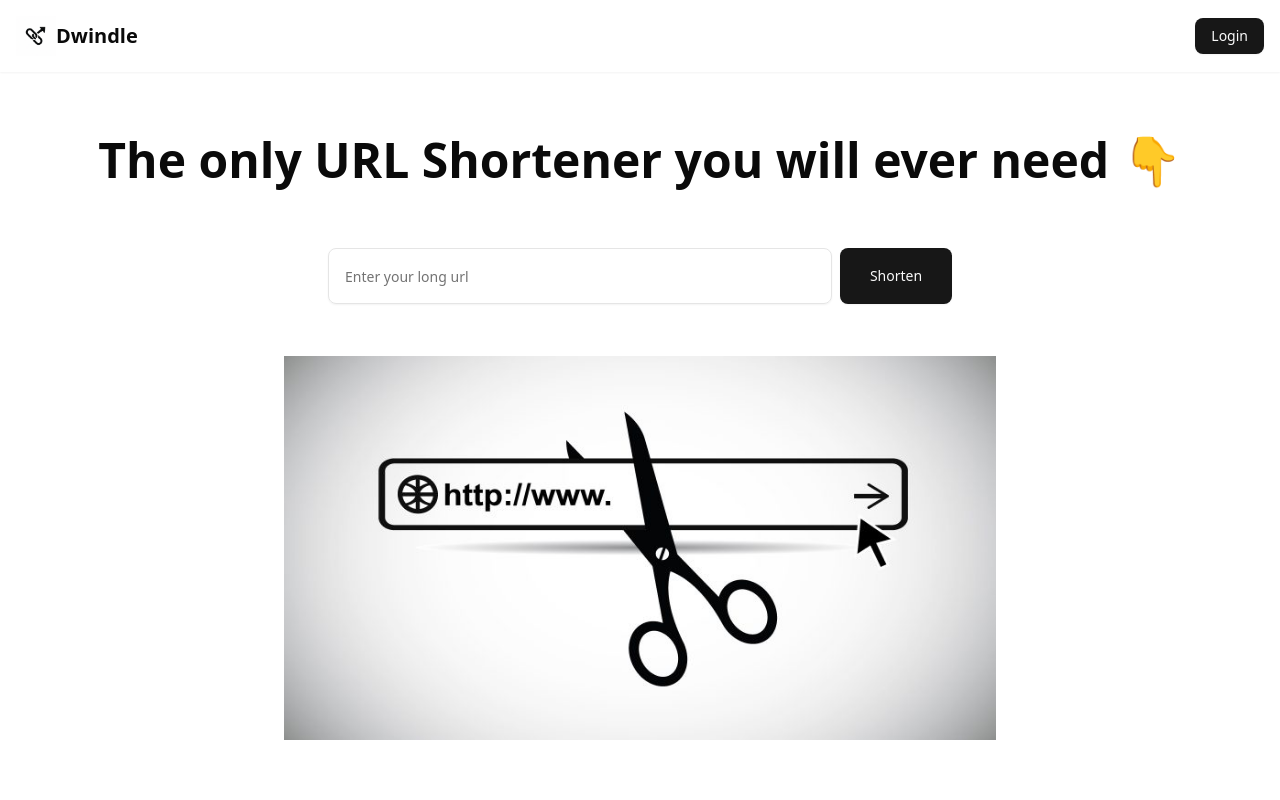
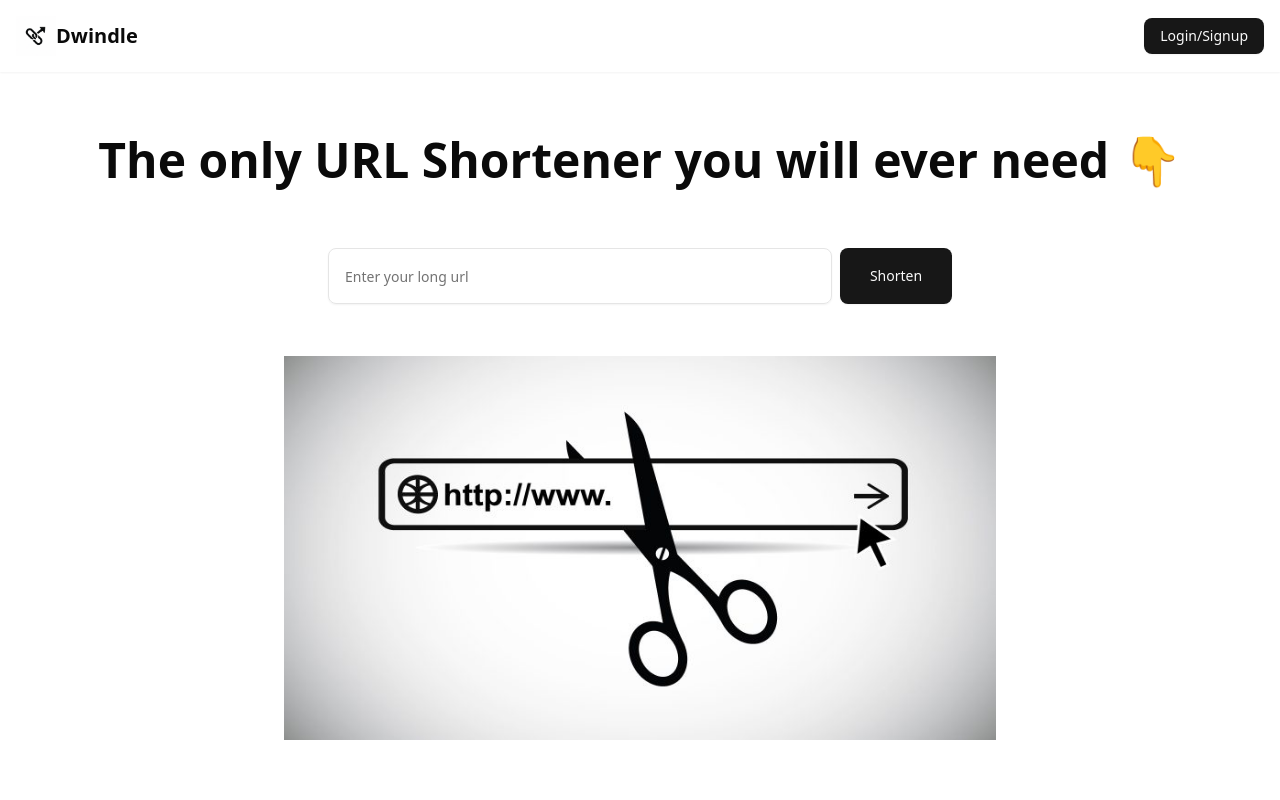
Before and after one commit to Sabarish-developer/url-shortener, a React (Vite) app: page / in a window 1280 px wide. Shown: the top 800 px of the page. Built offline with nearby package versions, Linux system fonts and the light colour scheme; no server answers.

Commit message:
fix login button

```diff
--- a/src/components/header.jsx
+++ b/src/components/header.jsx
@@ -34,7 +34,7 @@ export const Header = () => {
                 {   !user
                     ?
                         <Button onClick={()=>(navigate("/auth"))} className='cursor-pointer'>
-                            Login
+                            Login/Signup
                         </Button>
                     :
                     (
```
